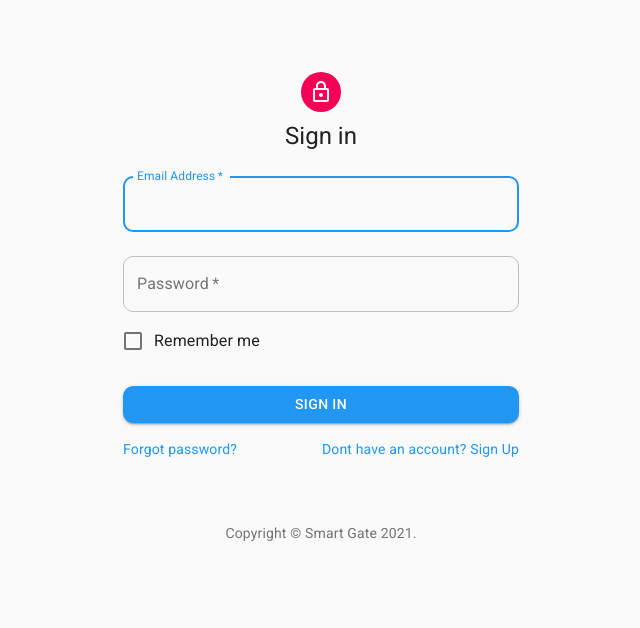
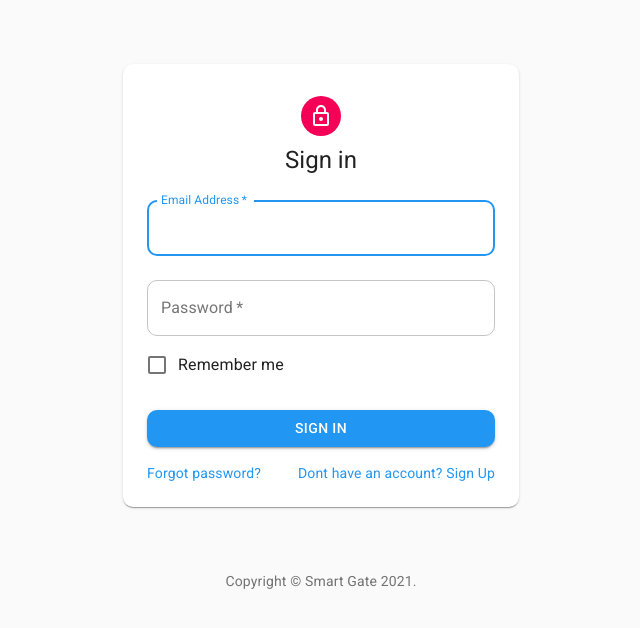
Before and after one commit to Jozwiaczek/smart-gate, a React (Create React App) app in the folder packages/client/: page / in a window 1280 px wide. Shown: the top 628 px of the page, without its empty margins (319-959 px from the left). Built offline with nearby package versions, Linux system fonts and the light colour scheme.

Commit message:
feat: add card

```diff
--- a/packages/client/src/containers/SignIn/index.tsx
+++ b/packages/client/src/containers/SignIn/index.tsx
@@ -1,4 +1,5 @@
 import React from 'react';
+import Card from '@material-ui/core/Card';
 import Avatar from '@material-ui/core/Avatar';
 import Button from '@material-ui/core/Button';
 import Checkbox from '@material-ui/core/Checkbox';
@@ -17,6 +18,7 @@ const useStyles = makeStyles((theme) => ({
     display: 'flex',
     flexDirection: 'column',
     alignItems: 'center',
+    padding: theme.spacing(3),
   },
   avatar: {
     margin: theme.spacing(1),
@@ -36,7 +38,7 @@ const SignIn = () => {
 
   return (
     <Container component="main" maxWidth="xs">
-      <div className={classes.paper}>
+      <Card className={classes.paper}>
         <Avatar className={classes.avatar}>
           <LockOutlinedIcon />
         </Avatar>
@@ -92,7 +94,7 @@ const SignIn = () => {
             </Grid>
           </Grid>
         </form>
-      </div>
+      </Card>
     </Container>
   );
 };
```
